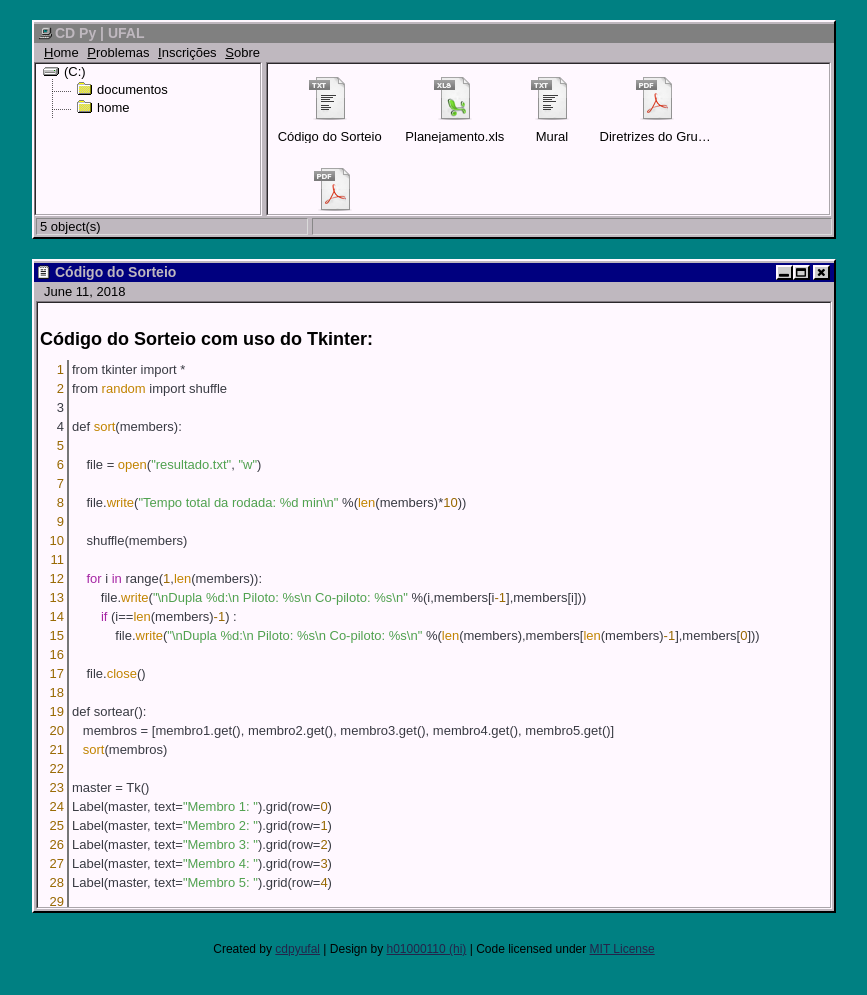
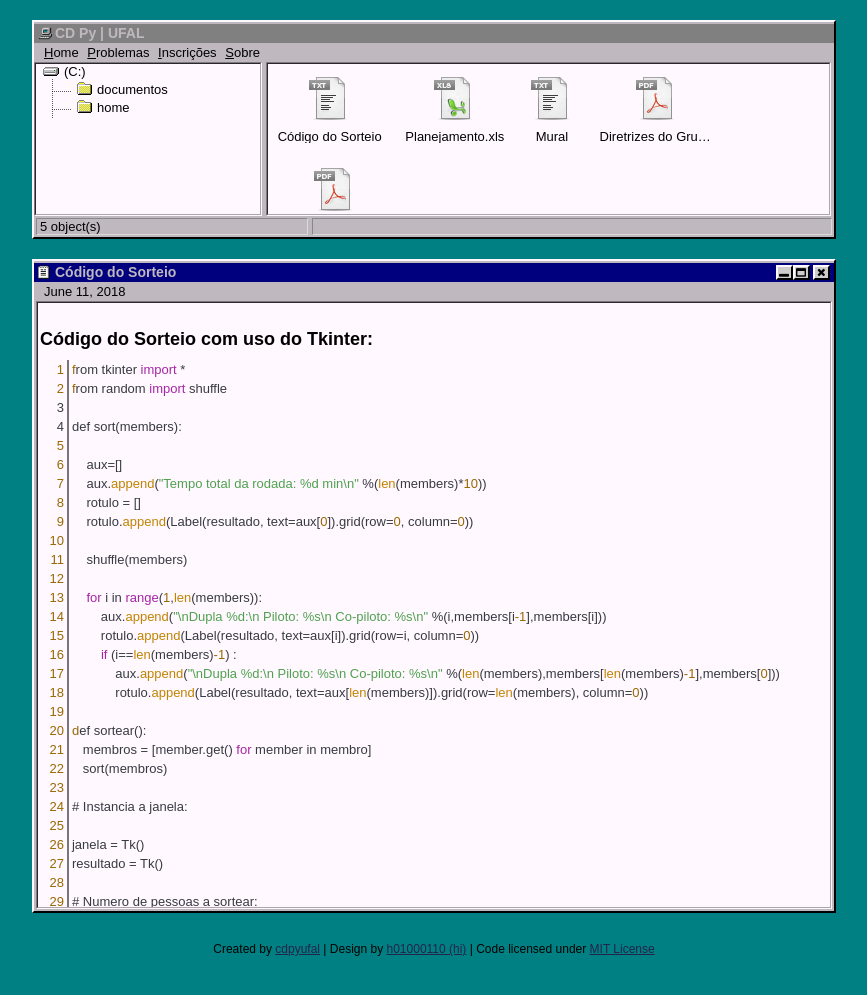
Before and after one commit to cdpyufal/cdpyufal.github.io, a Jekyll site: the page built from _posts/2018-06-11-sorteio.md, in a window 1280 px wide. Shown: the top 995 px of the page, without its empty margins (206-1073 px from the left). Built offline with Jekyll 4.4.1, drawn with Linux system fonts in a browser that asks for light colours.

Commit message:
New and better version of script

````diff
--- a/_posts/2018-06-11-sorteio.md
+++ b/_posts/2018-06-11-sorteio.md
@@ -13,44 +13,48 @@
 
 def sort(members):
 
-    file = open("resultado.txt", "w")
-
-    file.write("Tempo total da rodada: %d min\n" %(len(members)*10))
+    aux=[]
+    aux.append("Tempo total da rodada: %d min\n" %(len(members)*10))
+    rotulo = []
+    rotulo.append(Label(resultado, text=aux[0]).grid(row=0, column=0))
 
     shuffle(members)
 
     for i in range(1,len(members)):
-        file.write("\nDupla %d:\n Piloto: %s\n Co-piloto: %s\n" %(i,members[i-1],members[i]))
+        aux.append("\nDupla %d:\n Piloto: %s\n Co-piloto: %s\n" %(i,members[i-1],members[i]))
+        rotulo.append(Label(resultado, text=aux[i]).grid(row=i, column=0))
         if (i==len(members)-1) :
-            file.write("\nDupla %d:\n Piloto: %s\n Co-piloto: %s\n" %(len(members),members[len(members)-1],members[0]))
-
-    file.close()
+            aux.append("\nDupla %d:\n Piloto: %s\n Co-piloto: %s\n" %(len(members),members[len(members)-1],members[0]))
+            rotulo.append(Label(resultado, text=aux[len(members)]).grid(row=len(members), column=0))
 
 def sortear():
-   membros = [membro1.get(), membro2.get(), membro3.get(), membro4.get(), membro5.get()]
+   membros = [member.get() for member in membro]
    sort(membros)
 
-master = Tk()
-Label(master, text="Membro 1: ").grid(row=0)
-Label(master, text="Membro 2: ").grid(row=1)
-Label(master, text="Membro 3: ").grid(row=2)
-Label(master, text="Membro 4: ").grid(row=3)
-Label(master, text="Membro 5: ").grid(row=4)
+# Instancia a janela:
 
-membro1 = Entry(master)
-membro2 = Entry(master)
-membro3 = Entry(master)
-membro4 = Entry(master)
-membro5 = Entry(master)
+janela = Tk()
+resultado = Tk()
 
-membro1.grid(row=0, column=1)
-membro2.grid(row=1, column=1)
-membro3.grid(row=2, column=1)
-membro4.grid(row=3, column=1)
-membro5.grid(row=4, column=1)
+# Numero de pessoas a sortear:
+n = 5
 
-Button(master, text='Sair', command=master.quit).grid(row=5, column=0, sticky=W, pady=4)
-Button(master, text='Fazer sorteio', command=sortear).grid(row=5, column=1, sticky=W, pady=4)
+# Instancia os rótulos usando a classe Label e os coloca na janela usando o gerenciador de layout 'grid'
+rotulos=[]
+for i in range(n):
+    rotulos.append(Label(janela, text='Membro '+str(i+1)+': ').grid(row=i, column=0))
 
-mainloop()
+# Usa a classe Entry para criar as caixas de texto e em seguida as coloca na janela com o gerenciador de layout 'grid'
+
+membro = []
+for i in range(n):
+    membro.append(Entry(janela))
+    membro[i].grid(row=i, column=1)
+
+sairBotao = Button(janela, text='Sair', command=janela.quit).grid(row=len(rotulos), column=0, sticky=W, pady=4)
+sortearBotao = Button(janela, text='Fazer sorteio', command=sortear).grid(row=len(rotulos), column=1, sticky=W, pady=4)
+
+janela.title('Sorteio CD Py')
+resultado.title('Resultado')
+janela.mainloop()
 ```
````
